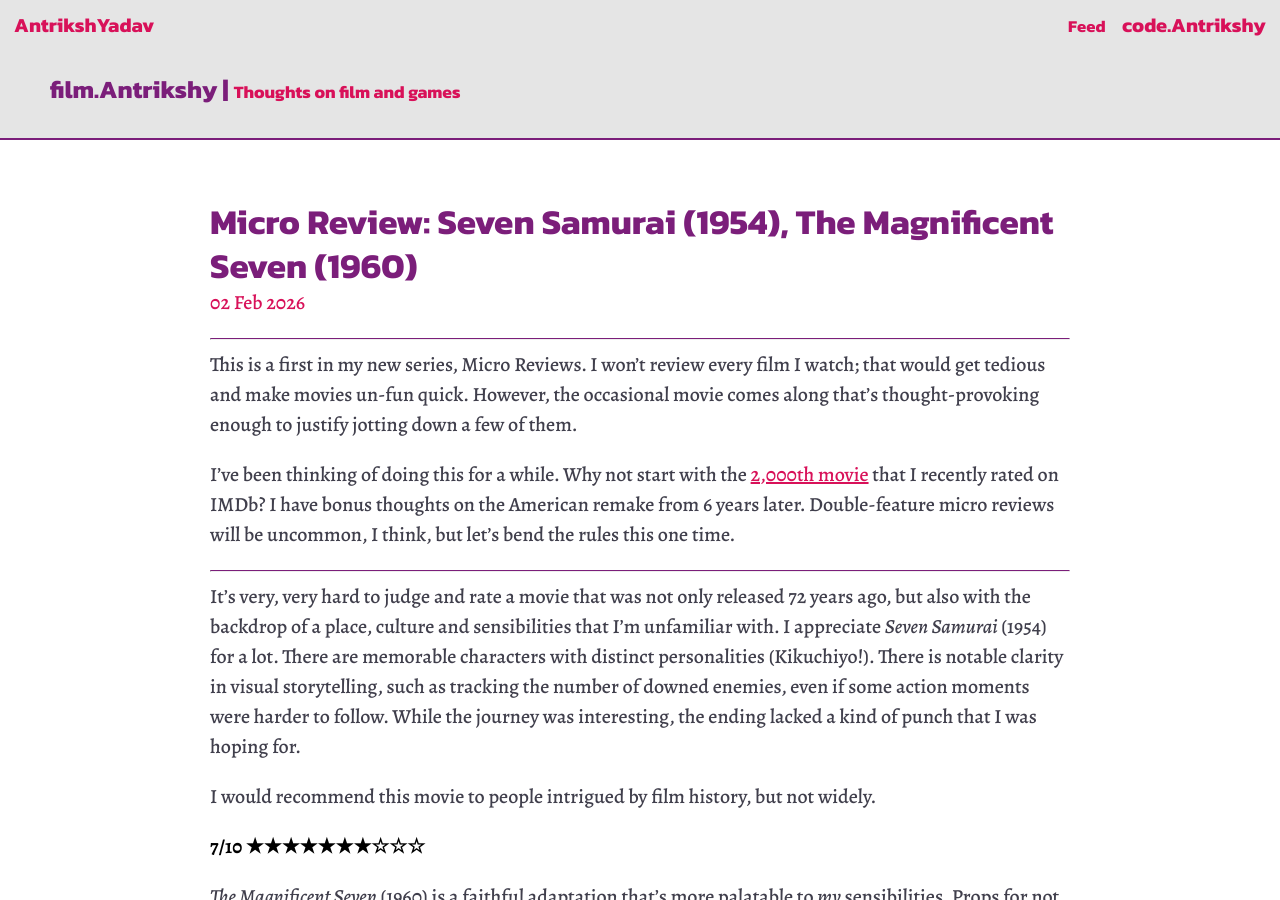
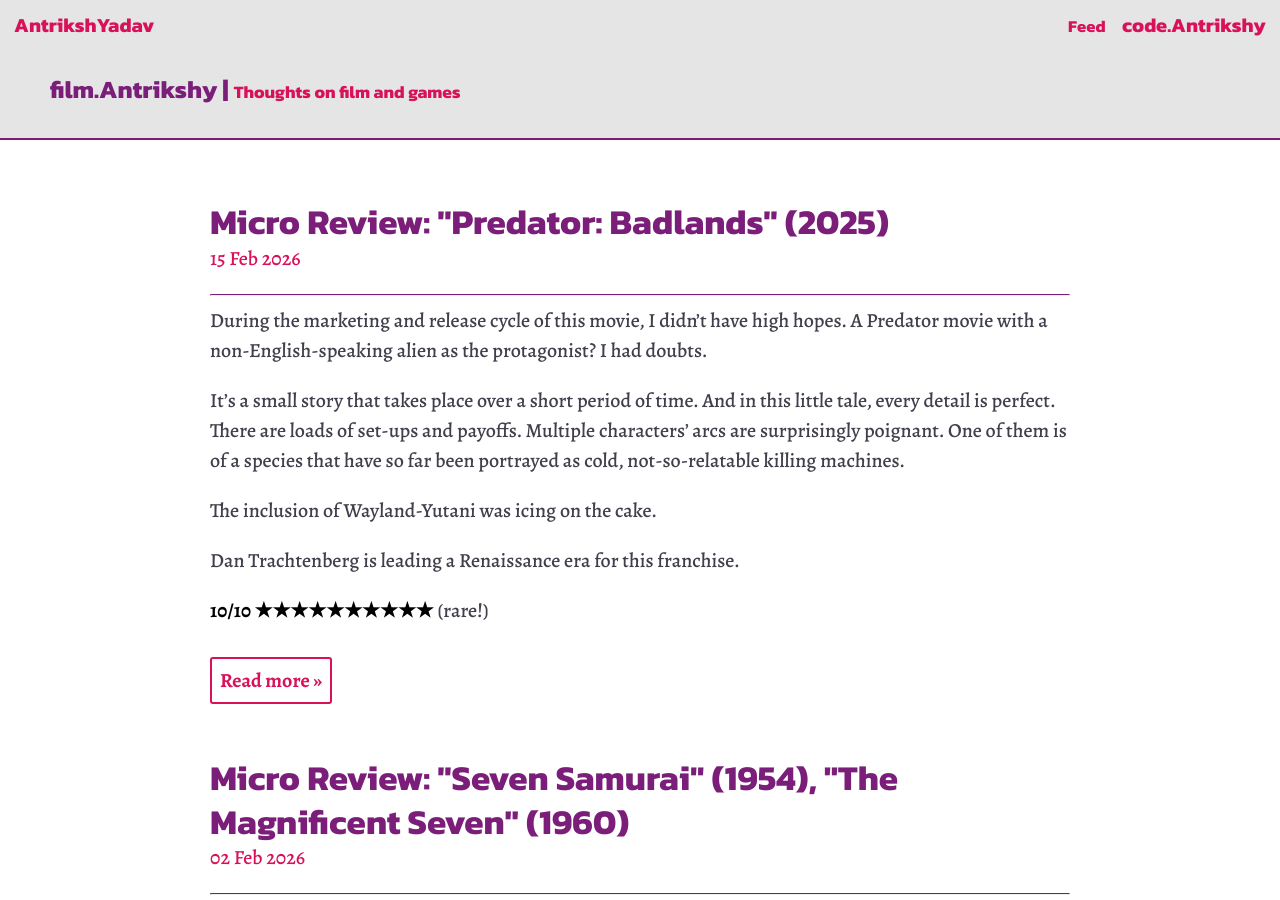
Before and after one commit to Antrikshy/antrikshy.github.io, a Jekyll site: the page built from film/index.html, in a window 1280 px wide and 900 px high. Built offline with Jekyll 4.4.1, drawn with Linux system fonts in a browser that asks for light colours; some web fonts are replaced; some of the changed text lies outside the part shown.

Commit message:
Micro Review: "Predator: Badlands"

```diff
--- /dev/null
+++ b/film/_posts/2026-02-15-micro-review-predator-badlands.md
@@ -0,0 +1,16 @@
+---
+layout: post
+title: "Micro Review: \"Predator: Badlands\" (2025)"
+permalink: "/film/micro-review-predator-badlands"
+description: "Some quick thoughts on the film \"Predator: Badlands\" (2025)."
+---
+
+During the marketing and release cycle of this movie, I didn’t have high hopes. A Predator movie with a non-English-speaking alien as the protagonist? I had doubts.
+
+It’s a small story that takes place over a short period of time. And in this little tale, every detail is perfect. There are loads of set-ups and payoffs. Multiple characters' arcs are surprisingly poignant. One of them is of a species that have so far been portrayed as cold, not-so-relatable killing machines.
+
+The inclusion of Wayland-Yutani was icing on the cake.
+
+Dan Trachtenberg is leading a Renaissance era for this franchise.
+
+**10/10 ★★★★★★★★★★** (rare!)
```
Also changed, not shown: film/_posts/2026-02-02-micro-review-seven-samurai.md (+1 -1 lines).
